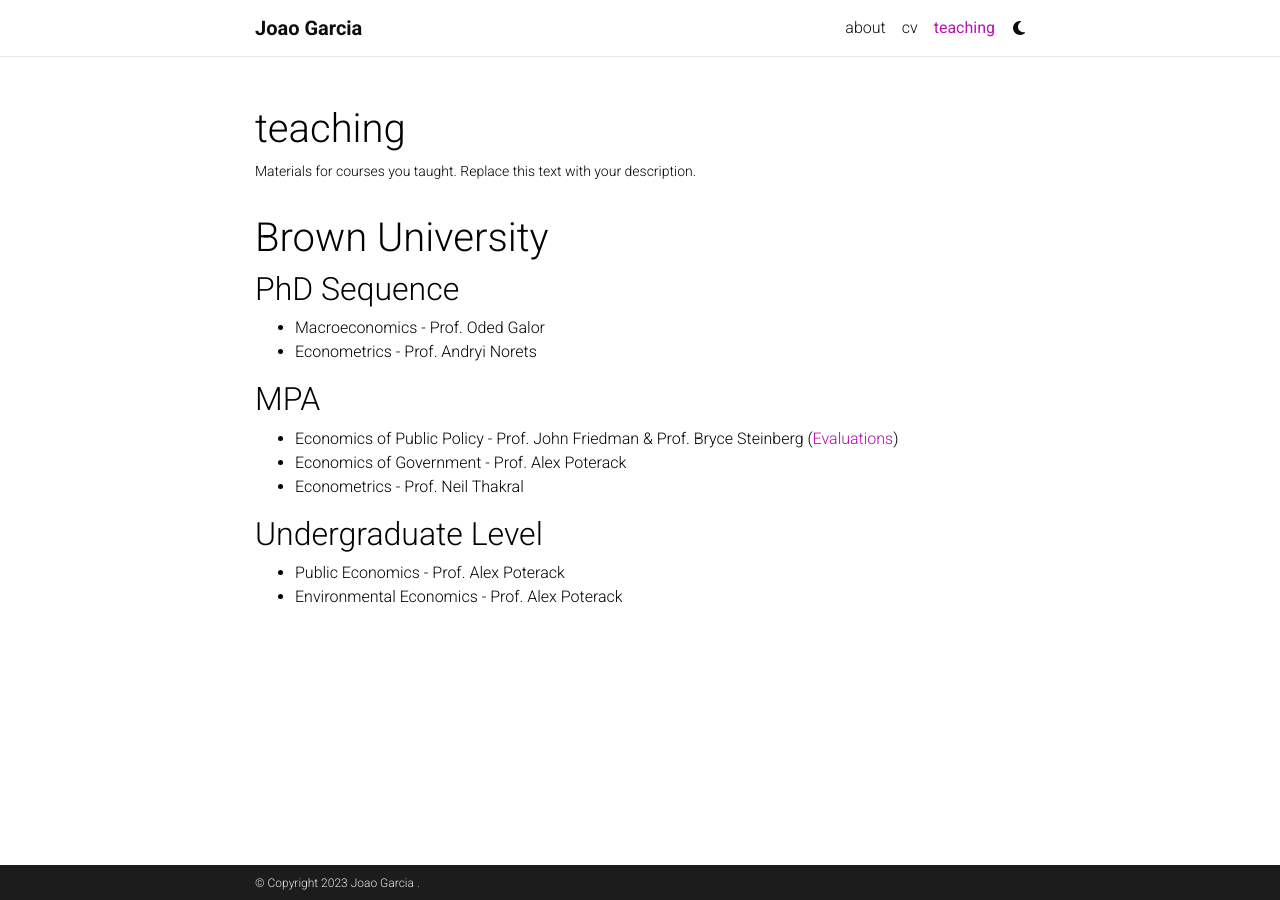
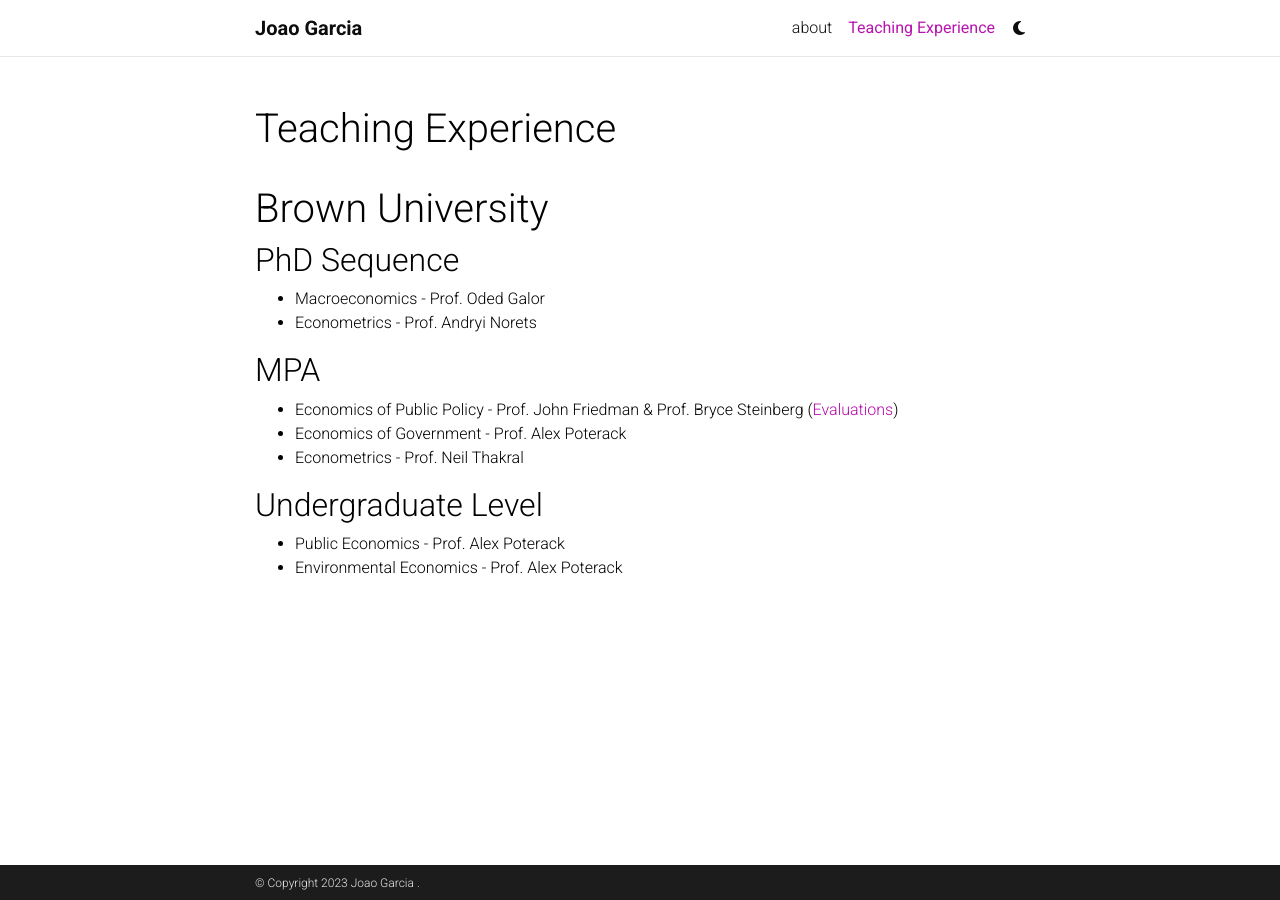
Before and after one commit to jmbvgarcia/jmbvgarcia.github.io, a Jekyll site: the page built from _pages/teaching.md, in a window 1280 px wide. Built offline with Jekyll 4.4.1, drawn with Linux system fonts in a browser that asks for light colours; comment, search, counter and statistics services are not loaded; a style sheet for code colours, icons or effects is not loaded.

Commit message:
Fixing teaching, links

```diff
--- a/_pages/teaching.md
+++ b/_pages/teaching.md
@@ -1,8 +1,7 @@
 ---
 layout: page
 permalink: /teaching/
-title: teaching
-description: Materials for courses you taught. Replace this text with your description.
+title: Teaching Experience
 nav: true
 nav_order: 5
 ---
```
Also changed, not shown: _pages/cv.md (+2 -2 lines).
